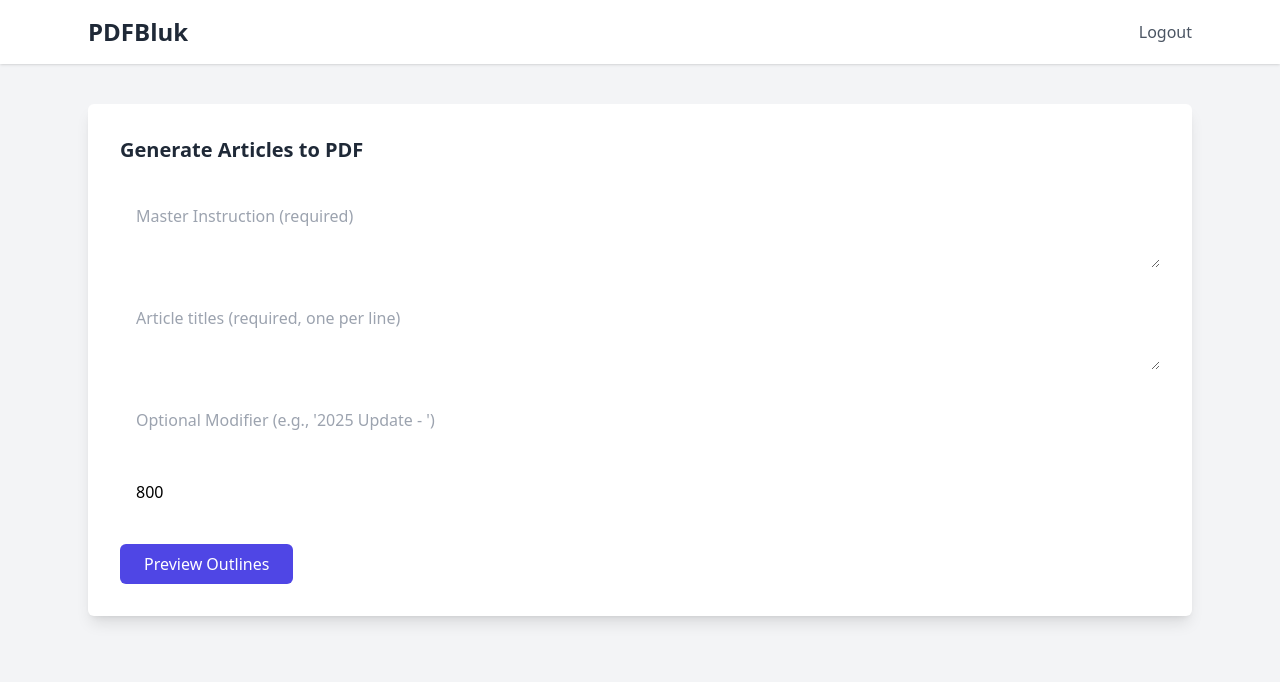
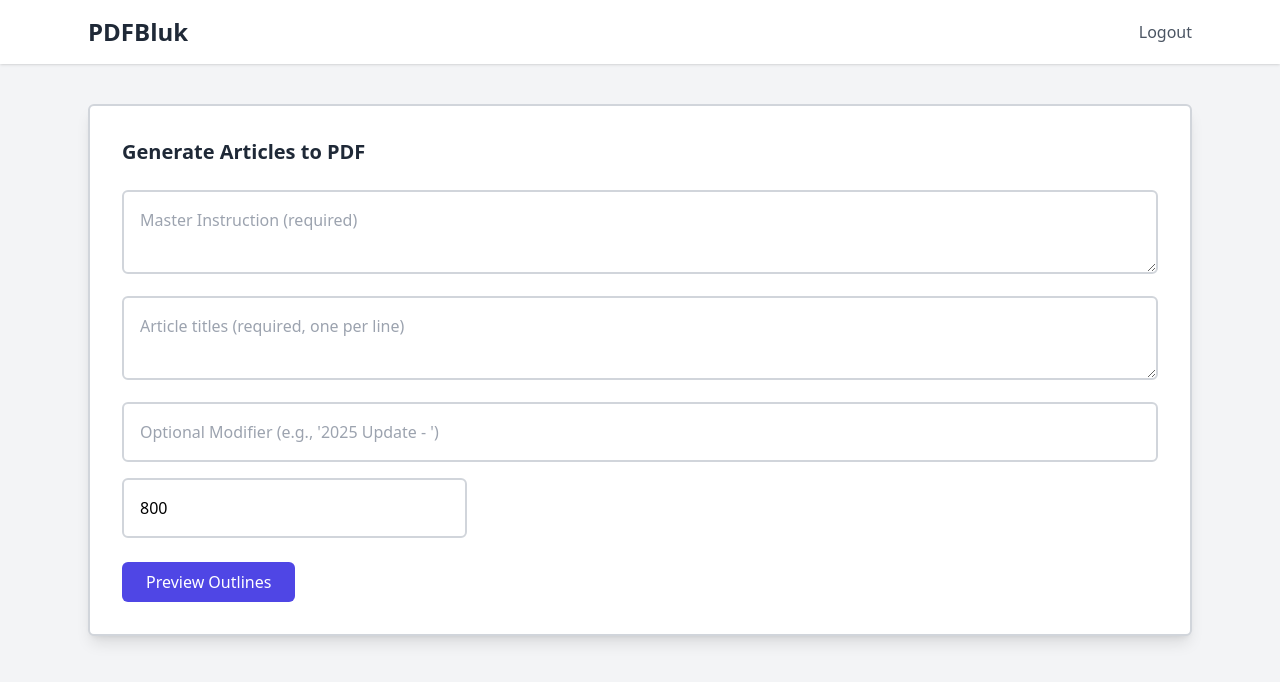
Before and after one commit to samwillson0065-ctrl/pdfbluk, a Next.js app: page / in a window 1280 px wide. Shown: the top 682 px of the page. Built offline with nearby package versions, Linux system fonts and the light colour scheme; sample sign-in values are in the browser's storage.

Commit message:
Add files via upload

```diff
--- a/package.json
+++ b/package.json
@@ -1,5 +1,5 @@
 {
-  "name": "my-pdf-app-fixed3",
+  "name": "my-pdf-app-fixed4",
   "scripts": {
     "dev": "next dev",
     "build": "next build",
@@ -16,6 +16,7 @@
   "devDependencies": {
     "autoprefixer": "^10.4.0",
     "postcss": "^8.4.0",
-    "tailwindcss": "^3.4.0"
+    "tailwindcss": "^3.4.0",
+    "@tailwindcss/typography": "^0.5.10"
   }
 }
--- a/pages/index.js
+++ b/pages/index.js
@@ -96,23 +96,23 @@ export default function Home() {
       </header>
 
       <main className="max-w-6xl mx-auto py-10 px-6">
-        <div className="bg-white rounded-md shadow-lg p-8 mb-10">
+        <div className="bg-white rounded-md shadow-lg p-8 mb-10 border-2 border-gray-300">
           <h2 className="text-xl font-semibold mb-6 text-gray-800">Generate Articles to PDF</h2>
           <div className="space-y-4">
             <textarea
-              className="w-full border-gray-300 rounded-md p-4 focus:ring focus:ring-indigo-200 focus:border-indigo-500"
+              className="w-full border-2 border-gray-300 rounded-md p-4 focus:ring focus:ring-indigo-200 focus:border-indigo-500"
               placeholder="Master Instruction (required)"
               value={instruction}
               onChange={(e) => setInstruction(e.target.value)}
             />
             <textarea
-              className="w-full border-gray-300 rounded-md p-4 focus:ring focus:ring-indigo-200 focus:border-indigo-500"
+              className="w-full border-2 border-gray-300 rounded-md p-4 focus:ring focus:ring-indigo-200 focus:border-indigo-500"
               placeholder="Article titles (required, one per line)"
               value={titlesInput}
               onChange={(e) => setTitlesInput(e.target.value)}
             />
             <input
-              className="w-full border-gray-300 rounded-md p-4 focus:ring focus:ring-indigo-200 focus:border-indigo-500"
+              className="w-full border-2 border-gray-300 rounded-md p-4 focus:ring focus:ring-indigo-200 focus:border-indigo-500"
               placeholder="Optional Modifier (e.g., '2025 Update - ')"
               value={modifier}
               onChange={(e) => setModifier(e.target.value)}
@@ -120,7 +120,7 @@ export default function Home() {
             <div className="w-full md:w-1/3">
               <input
                 type="number"
-                className="w-full border-gray-300 rounded-md p-4 focus:ring focus:ring-indigo-200 focus:border-indigo-500"
+                className="w-full border-2 border-gray-300 rounded-md p-4 focus:ring focus:ring-indigo-200 focus:border-indigo-500"
                 placeholder="Word length (e.g., 800)"
                 value={wordLength}
                 onChange={(e) => setWordLength(e.target.value)}
@@ -149,11 +149,11 @@ export default function Home() {
 
         {/* Outlines Preview Section */}
         {outlines.length > 0 && (
-          <div className="bg-white rounded-md shadow p-6 mb-10">
+          <div className="bg-white rounded-md shadow p-6 mb-10 border-2 border-gray-300">
             <h3 className="text-lg font-semibold mb-4">Preview Outlines ({outlines.length})</h3>
-            <div className="grid grid-cols-1 lg:grid-cols-2 gap-6">
+            <div className="space-y-4">
               {outlines.map((o, idx) => (
-                <div key={idx} className="border rounded-lg p-4">
+                <div key={idx} className="border-2 border-gray-300 rounded-lg p-4">
                   <div className="font-semibold text-gray-800 mb-1">{o.title}</div>
                   <div className="text-xs text-gray-500 mb-2">Filename: {o.filename}</div>
                   <p className="text-gray-700 text-sm whitespace-pre-wrap">{o.outline || "—"}</p>
@@ -178,28 +178,32 @@ export default function Home() {
         {articles.length > 0 && (
           <div className="space-y-6">
             <h3 className="text-lg font-semibold">Generated Articles</h3>
-            <div className="grid grid-cols-1 lg:grid-cols-2 gap-8">
+            <div className="space-y-8">
               {articles.map((a, idx) => (
-                <div key={idx} className="bg-white rounded-md shadow p-6">
+                <div key={idx} className="bg-white rounded-md shadow p-6 border-2 border-gray-300 w-full">
                   <div className="mb-4">
                     <input
-                      className="w-full text-2xl font-semibold border-b border-gray-300 p-2 focus:outline-none"
+                      className="w-full text-2xl font-semibold border-b-2 border-gray-400 p-2 mb-2"
                       value={a.title}
                       onChange={(e) => updateArticle(idx, "title", e.target.value)}
                     />
                     <input
-                      className="w-full text-sm text-gray-500 border-b border-gray-300 p-2 focus:outline-none mt-1"
+                      className="w-full text-sm text-gray-500 border-b border-gray-300 p-2 mb-4"
                       value={a.filename}
                       onChange={(e) => updateArticle(idx, "filename", e.target.value)}
                     />
                   </div>
+
+                  {/* Editable Text */}
                   <textarea
-                    className="w-full border rounded-md p-4 text-gray-700 h-64 focus:ring focus:ring-indigo-200 focus:border-indigo-500"
+                    className="w-full border-2 border-gray-300 rounded-md p-4 h-64 text-gray-700 mb-4"
                     value={a.content}
                     onChange={(e) => updateArticle(idx, "content", e.target.value)}
                   />
-                  <div className="flex justify-end mt-4 text-xs text-gray-500">
-                    {a.content.split(" ").length} words
+
+                  {/* Formatted Preview */}
+                  <div className="prose max-w-none border-2 border-gray-200 rounded-md p-4 bg-gray-50">
+                    <div dangerouslySetInnerHTML={{ __html: a.content.replace(/\n/g, '<br/>') }} />
                   </div>
                 </div>
               ))}
--- a/pages/login.js
+++ b/pages/login.js
@@ -20,7 +20,7 @@ export default function Login() {
         <h2 className="text-xl font-bold mb-4 text-center">Login</h2>
         <input
           type="password"
-          className="w-full border rounded-md p-3 mb-4"
+          className="w-full border-2 border-gray-300 rounded-md p-3 mb-4"
           placeholder="Enter password"
           value={password}
           onChange={(e) => setPassword(e.target.value)}
--- a/tailwind.config.js
+++ b/tailwind.config.js
@@ -4,5 +4,5 @@ module.exports = {
     "./components/**/*.{js,ts,jsx,tsx}"
   ],
   theme: { extend: {} },
-  plugins: [],
+  plugins: [require('@tailwindcss/typography')],
 }
```
